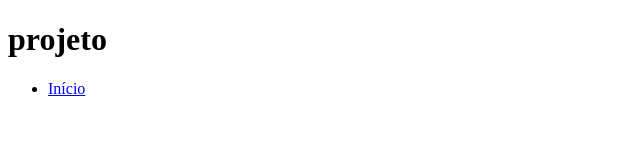
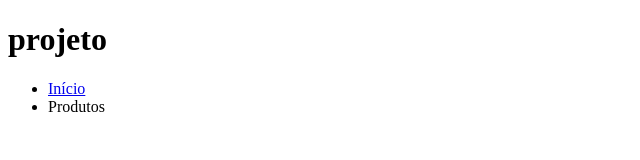
Before and after one commit to victordev13/mscode-pr2025, a plain HTML site: page index.html in a window 1280 px wide. Shown: the full height of the page, 0-640 px from the left. Drawn offline with Linux system fonts and the light colour scheme.

Commit message:
Adicionando navbar em index

```diff
--- a/index.html
+++ b/index.html
@@ -10,6 +10,7 @@
   <nav>
     <ul>
       <li><a href="index.html">Início</a></li>
+      <li><a href="produtos.html"></a>Produtos</li>
     </ul>
   </nav>
 </body>
```
